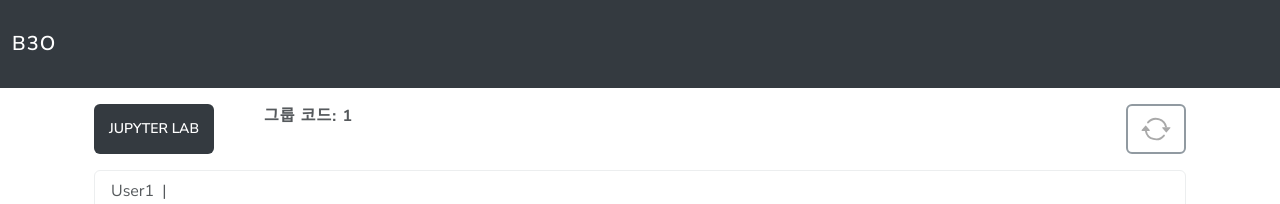
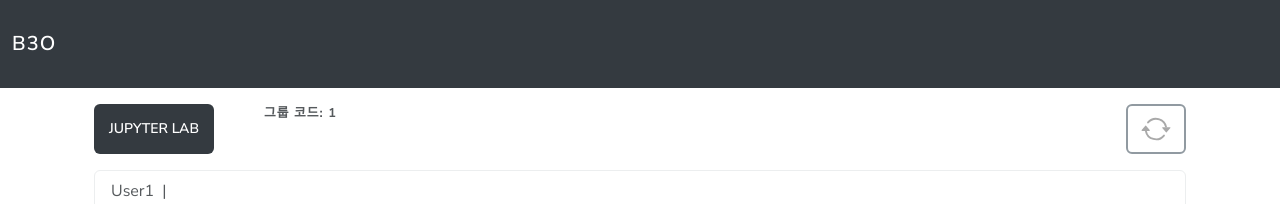
Before and after one commit to ACS-High-School/Frontend, a React (Create React App) app: page /fl/1 in a window 1280 px wide. Shown: the top 204 px of the page. Built offline with nearby package versions, Linux system fonts and the light colour scheme; no server answers; what aws-amplify, aws-jwt-verify would draw is missing.

Commit message:
AHSK-279 feat : FL 페이지 Task 설명 보이도록 추가

```diff
--- a/src/components/FLPage.jsx
+++ b/src/components/FLPage.jsx
@@ -23,6 +23,8 @@ function FLPage() {
 
   const [userTasks, setUserTasks] = useState({});
 
+  const [description, setDescription] = useState('');
+
 
   useEffect(() => {
     setIsLoading(true); // API 요청 시작 시 로딩 상태를 true로 설정
@@ -31,12 +33,15 @@ function FLPage() {
         console.log(response);
         const updatedUsers = users.map((user) => {
           const serverUser = response.data[`user${user.id + 1}`];
-          setCurrentUser(response.data.currentUser);
-          setjupyterLabUrl(response.data.jupyterLabUrl);
+
           return serverUser
             ? { ...user, username: serverUser.username }
             : { ...user, username: '아직 입장 안함' }; // 정보가 없으면 "아직 입장 안함"으로 설정
         });
+
+        setCurrentUser(response.data.currentUser);
+        setjupyterLabUrl(response.data.jupyterLabUrl);
+        setDescription(response.data.description);
 
         setUsers(updatedUsers);
         setUserTasks(response.data.userTasks);
@@ -97,11 +102,13 @@ function FLPage() {
                 flex: 1,
                 // textAlign: 'right', // 텍스트를 오른쪽으로 정렬합니다.
                 paddingLeft: '50px', // 오른쪽에 여백을 줍니다.
-                fontSize: '1rem',
+                fontSize: '0.8rem',
                 fontWeight: 'bold',
               }}>
             그룹 코드: {groupCode}
+            {description && <p style={{fontSize: '1rem'}}>{description}</p>}
             </div>
+
         )}
         <Button
           onClick={reloadPage}
```
